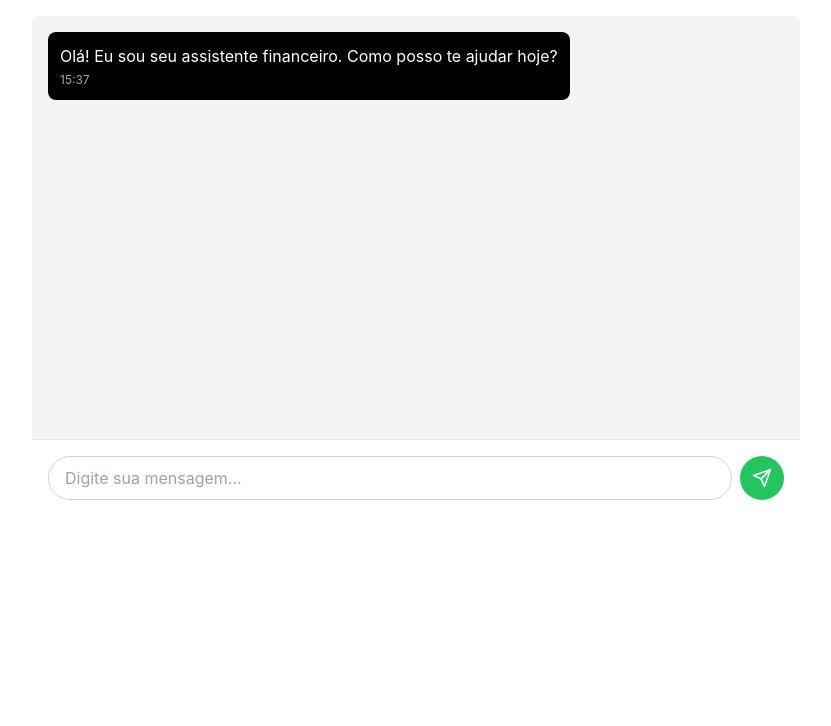
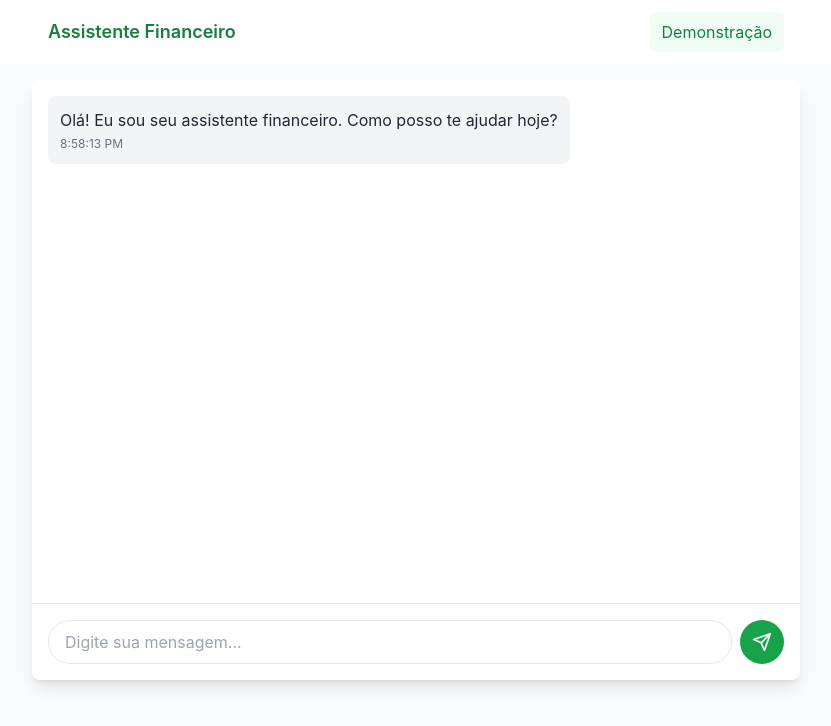
Before and after one commit to Pedro-Pomponet/app-gabriel, a Next.js app: page /demonstracao in a window 1280 px wide. Shown: the top 726 px of the page, without its empty margins (224-1055 px from the left). Built offline with nearby package versions, Linux system fonts and the light colour scheme.

Commit message:
feat: Adiciona navegação e melhora interface do chat

```diff
--- /dev/null
+++ b/app/components/Navigation.tsx
@@ -0,0 +1,33 @@
+'use client';
+
+import Link from 'next/link';
+import { usePathname } from 'next/navigation';
+
+export function Navigation() {
+  const pathname = usePathname();
+
+  return (
+    <nav className="bg-white shadow-sm">
+      <div className="max-w-3xl mx-auto px-4 py-3">
+        <div className="flex items-center justify-between">
+          <Link href="/" className="text-green-700 font-semibold text-lg">
+            Assistente Financeiro
+          </Link>
+
+          <div className="flex gap-4">
+            <Link
+              href="/demonstracao"
+              className={`px-3 py-2 rounded-md ${
+                pathname === '/demonstracao'
+                  ? 'bg-green-50 text-green-700'
+                  : 'text-gray-600 hover:text-green-700'
+              }`}
+            >
+              Demonstração
+            </Link>
+          </div>
+        </div>
+      </div>
+    </nav>
+  );
+}
--- a/app/demonstracao/page.tsx
+++ b/app/demonstracao/page.tsx
@@ -2,13 +2,8 @@
 
 import { useState } from 'react';
 import { Send } from 'lucide-react';
-
-type Message = {
-  id: number;
-  text: string;
-  isUser: boolean;
-  timestamp: string;
-};
+import { Message } from '../types';
+import { sendMessage } from '../services/chat';
 
 export default function DemonstracaoPage() {
   const [message, setMessage] = useState('');
@@ -17,58 +12,79 @@ export default function DemonstracaoPage() {
       id: 1,
       text: 'Olá! Eu sou seu assistente financeiro. Como posso te ajudar hoje?',
       isUser: false,
-      timestamp: '15:37',
+      timestamp: new Date().toLocaleTimeString(),
     },
   ]);
+  const [isLoading, setIsLoading] = useState(false);
 
   const handleSubmit = async (e: React.FormEvent) => {
     e.preventDefault();
-    if (!message.trim()) return;
+    if (!message.trim() || isLoading) return;
 
     const userMessage: Message = {
       id: messages.length + 1,
       text: message,
       isUser: true,
-      timestamp: '15:37',
+      timestamp: new Date().toLocaleTimeString(),
     };
 
     setMessages(prev => [...prev, userMessage]);
     setMessage('');
+    setIsLoading(true);
+
+    try {
+      const response = await sendMessage(message);
+      const botMessage: Message = {
+        id: messages.length + 2,
+        text: response.message,
+        isUser: false,
+        timestamp: new Date().toLocaleTimeString(),
+      };
+      setMessages(prev => [...prev, botMessage]);
+    } catch (error) {
+      console.error('Erro ao enviar mensagem:', error);
+    } finally {
+      setIsLoading(false);
+    }
   };
 
   return (
-    <div className="min-h-screen bg-white p-4">
+    <div className="min-h-screen bg-gray-50 p-4">
       <div className="max-w-3xl mx-auto">
-        <div className="bg-gray-100 rounded-lg h-[500px] flex flex-col">
+        <div className="bg-white rounded-lg shadow-lg h-[600px] flex flex-col">
           <div className="flex-1 overflow-y-auto p-4 space-y-4">
             {messages.map((msg) => (
-              <div key={msg.id}>
-                <div className={`flex ${msg.isUser ? 'justify-end' : 'justify-start'}`}>
-                  <div className={`max-w-[80%] rounded-lg p-3 ${
-                    msg.isUser ? 'bg-green-800 text-white' : 'bg-black text-white'
-                  }`}>
-                    <div className="whitespace-pre-line">{msg.text}</div>
-                    <div className={`text-xs mt-1 ${msg.isUser ? 'text-green-100' : 'text-gray-400'}`}>
-                      {msg.timestamp}
-                    </div>
+              <div key={msg.id} className={`flex ${msg.isUser ? 'justify-end' : 'justify-start'}`}>
+                <div className={`max-w-[80%] rounded-lg p-3 ${
+                  msg.isUser ? 'bg-green-600 text-white' : 'bg-gray-100 text-gray-800'
+                }`}>
+                  <div className="whitespace-pre-line">{msg.text}</div>
+                  <div className={`text-xs mt-1 ${msg.isUser ? 'text-green-100' : 'text-gray-500'}`}>
+                    {msg.timestamp}
                   </div>
                 </div>
               </div>
             ))}
           </div>
 
-          <form onSubmit={handleSubmit} className="p-4 bg-white border-t">
+          <form onSubmit={handleSubmit} className="p-4 border-t">
             <div className="flex gap-2">
               <input
                 type="text"
                 value={message}
                 onChange={(e) => setMessage(e.target.value)}
                 placeholder="Digite sua mensagem..."
-                className="flex-1 px-4 py-2 rounded-full border border-gray-300 focus:outline-none focus:ring-2 focus:ring-green-500"
+                className="flex-1 px-4 py-2 rounded-full border focus:outline-none focus:ring-2 focus:ring-green-500"
+                disabled={isLoading}
               />
               <button
                 type="submit"
-                className="bg-green-500 text-white p-3 rounded-full hover:bg-green-600"
+                className={`p-3 rounded-full ${
+                  isLoading
+                    ? 'bg-gray-400 cursor-not-allowed'
+                    : 'bg-green-600 hover:bg-green-700'
+                } text-white`}
+                disabled={isLoading}
               >
                 <Send size={20} />
               </button>
--- a/app/layout.tsx
+++ b/app/layout.tsx
@@ -1,5 +1,6 @@
 import type { Metadata } from "next";
 import "./globals.css";
+import { Navigation } from "./components/Navigation";
 
 export const metadata: Metadata = {
   title: "Assistente Financeiro",
@@ -13,7 +14,10 @@ export default function RootLayout({
 }) {
   return (
     <html lang="pt-BR">
-      <body>{children}</body>
+      <body>
+        <Navigation />
+        {children}
+      </body>
     </html>
   );
 }
--- /dev/null
+++ b/app/services/chat.ts
@@ -0,0 +1,15 @@
+import { ChatResponse } from '../types';
+
+export async function sendMessage(message: string): Promise<ChatResponse> {
+  // Simula uma resposta do assistente
+  await new Promise(resolve => setTimeout(resolve, 1000));
+
+  return {
+    message: `Entendi sua mensagem: "${message}". Como posso ajudar com suas finanças?`,
+    suggestions: [
+      "Como economizar nas compras?",
+      "Como organizar minhas dívidas?",
+      "Como fazer um orçamento mensal?"
+    ]
+  };
+}
--- /dev/null
+++ b/app/types/index.ts
@@ -0,0 +1,11 @@
+export type Message = {
+  id: number;
+  text: string;
+  isUser: boolean;
+  timestamp: string;
+};
+
+export type ChatResponse = {
+  message: string;
+  suggestions?: string[];
+};
```
